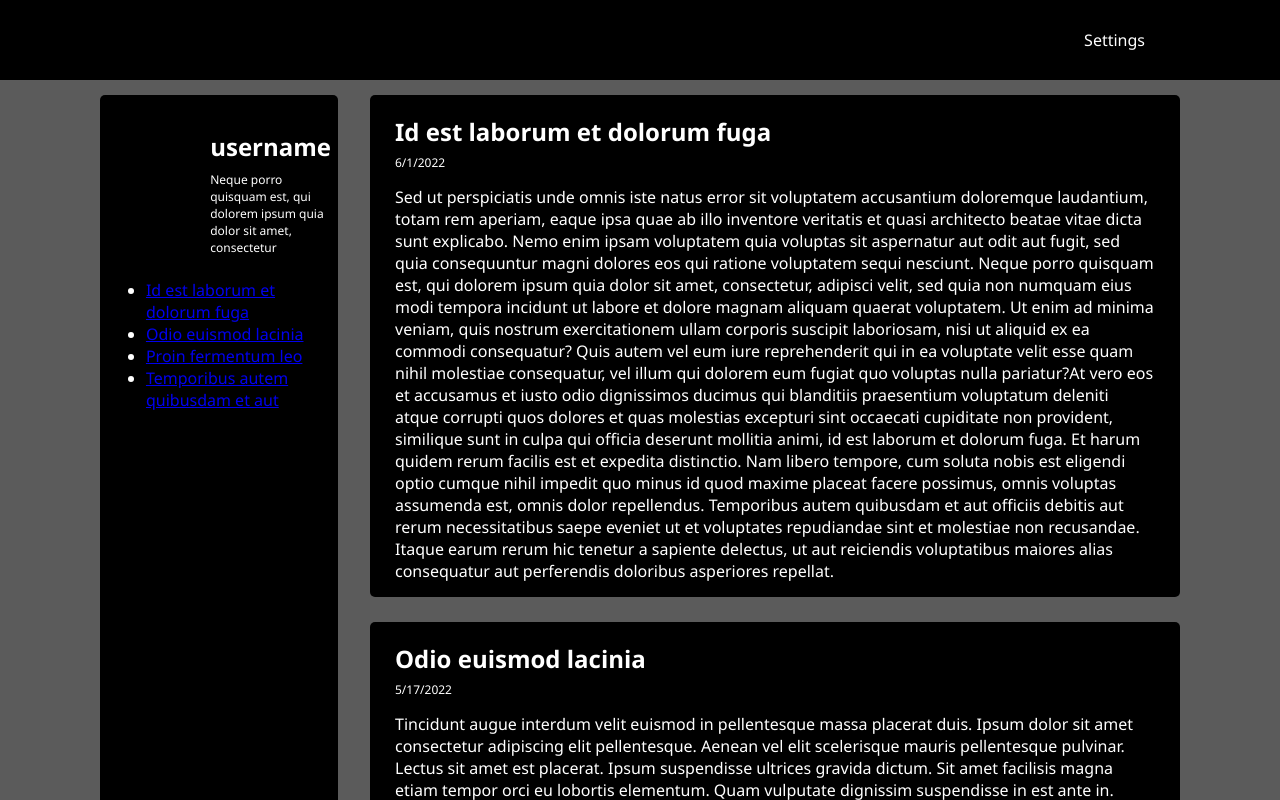
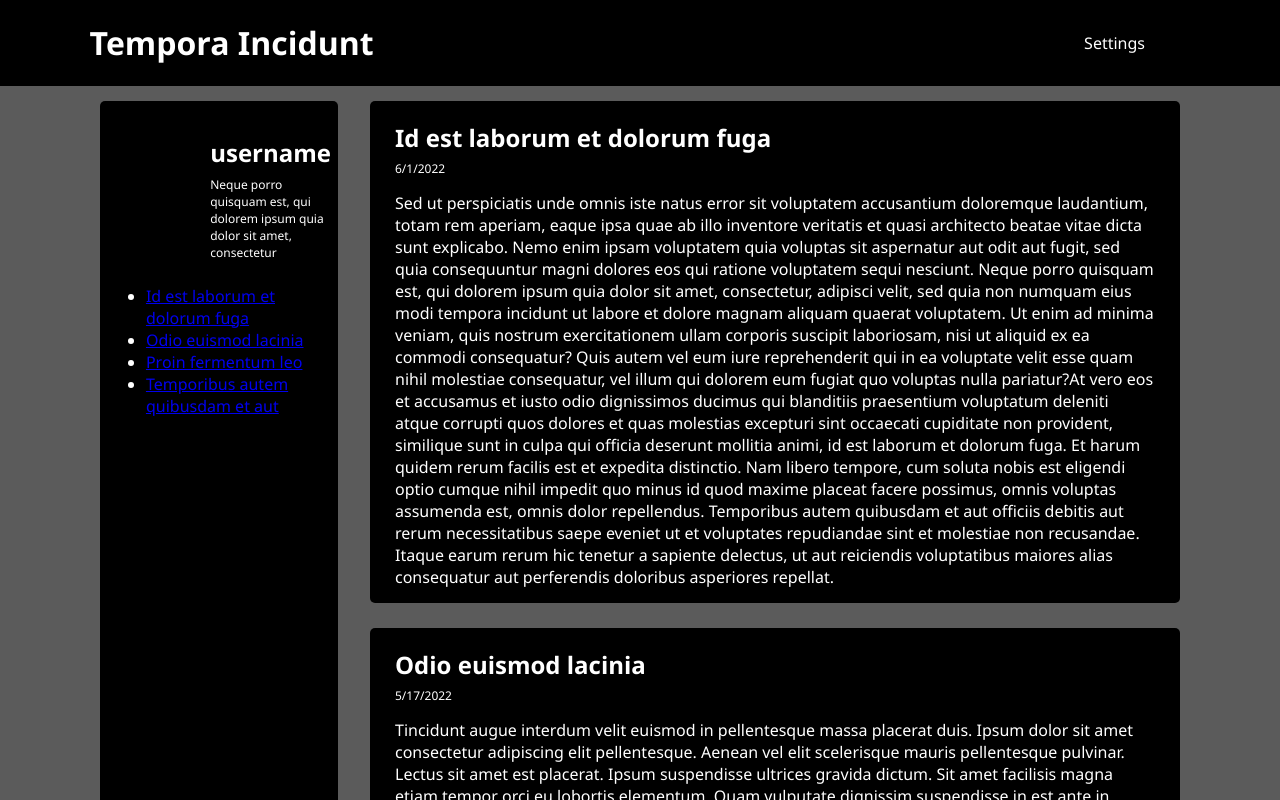
Before and after one commit to dstock3/blog-front, a React (Create React App) app: page / in a window 1280 px wide. Shown: the top 800 px of the page. Built offline with nearby package versions, Linux system fonts and the light colour scheme.

Commit message:
Added blog title to header.

```diff
--- a/src/App.css
+++ b/src/App.css
@@ -16,7 +16,7 @@ body {
 header {
   min-height: 10vh;
   display: flex;
-  justify-content: flex-end;
+  justify-content: space-between;
   align-items: center;
 }
 
@@ -114,6 +114,10 @@ footer {
 }
 
 /* Blog section */
+
+.title {
+  margin-left: 7%;
+}
 
 .articles-container {
   width: 75%;
--- a/src/App.js
+++ b/src/App.js
@@ -40,7 +40,7 @@ const App = () => {
   */
   return (
     <div className={"App " + theme.accent}>
-      <Header theme={theme} />
+      <Header theme={theme} title={userInfo["blog-title"]} />
       <Main userInfo={userInfo} articles={articles} theme={theme} layout={layout} />
       <Footer theme={theme} />
     </div>
--- a/src/components/Header.js
+++ b/src/components/Header.js
@@ -1,11 +1,10 @@
 import Settings from "./Settings";
 
-const Header = ({theme}) => {
+const Header = ({theme, title}) => {
     return (
         <header className={theme.main}>
+            <h1 className="title">{title}</h1>
             <Settings theme={theme} />
-
-
         </header>
     );
 }
```
